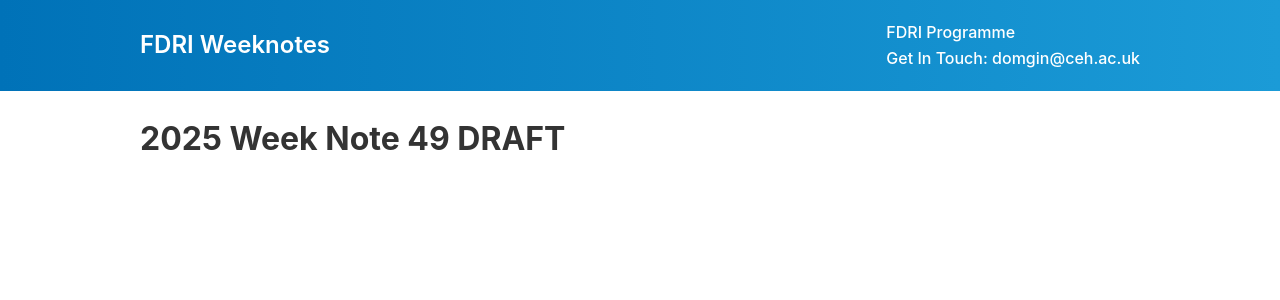
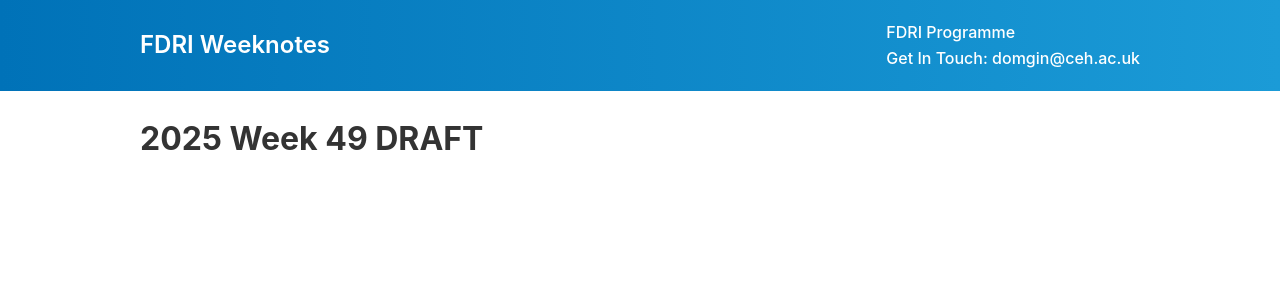
Before and after one commit to NERC-CEH/fdri_words, a Jekyll site: the page built from weeknotes/2025/49.md, in a window 1280 px wide. Shown: the top 300 px of the page. Built offline with Jekyll 4.4.1, drawn with Linux system fonts in a browser that asks for light colours; our own code applies the rules of GitHub Pages for plain Markdown files.

Commit message:
Fix week note title format for clarity

```diff
--- a/weeknotes/2025/49.md
+++ b/weeknotes/2025/49.md
@@ -1 +1 @@
-# 2025 Week Note 49 DRAFT
+# 2025 Week 49 DRAFT
```
